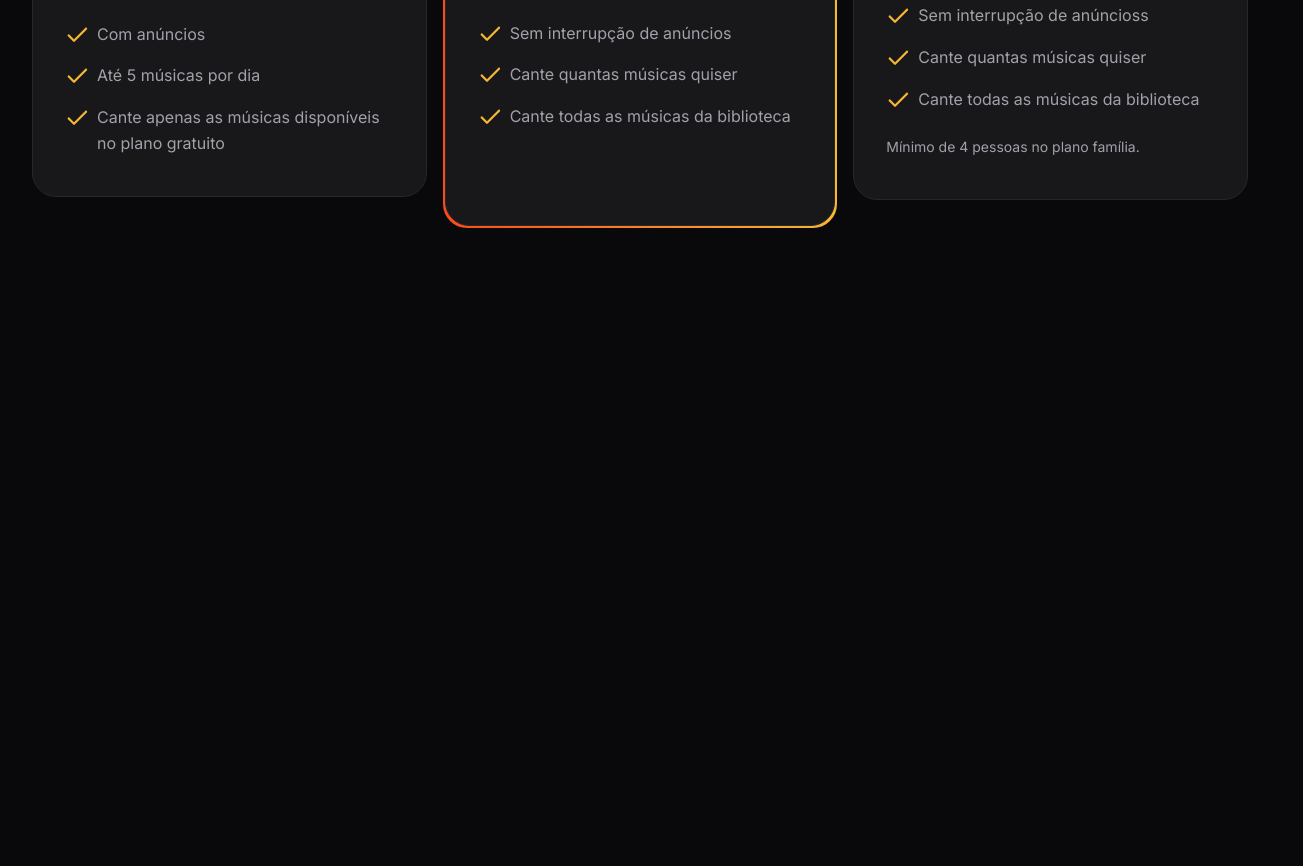
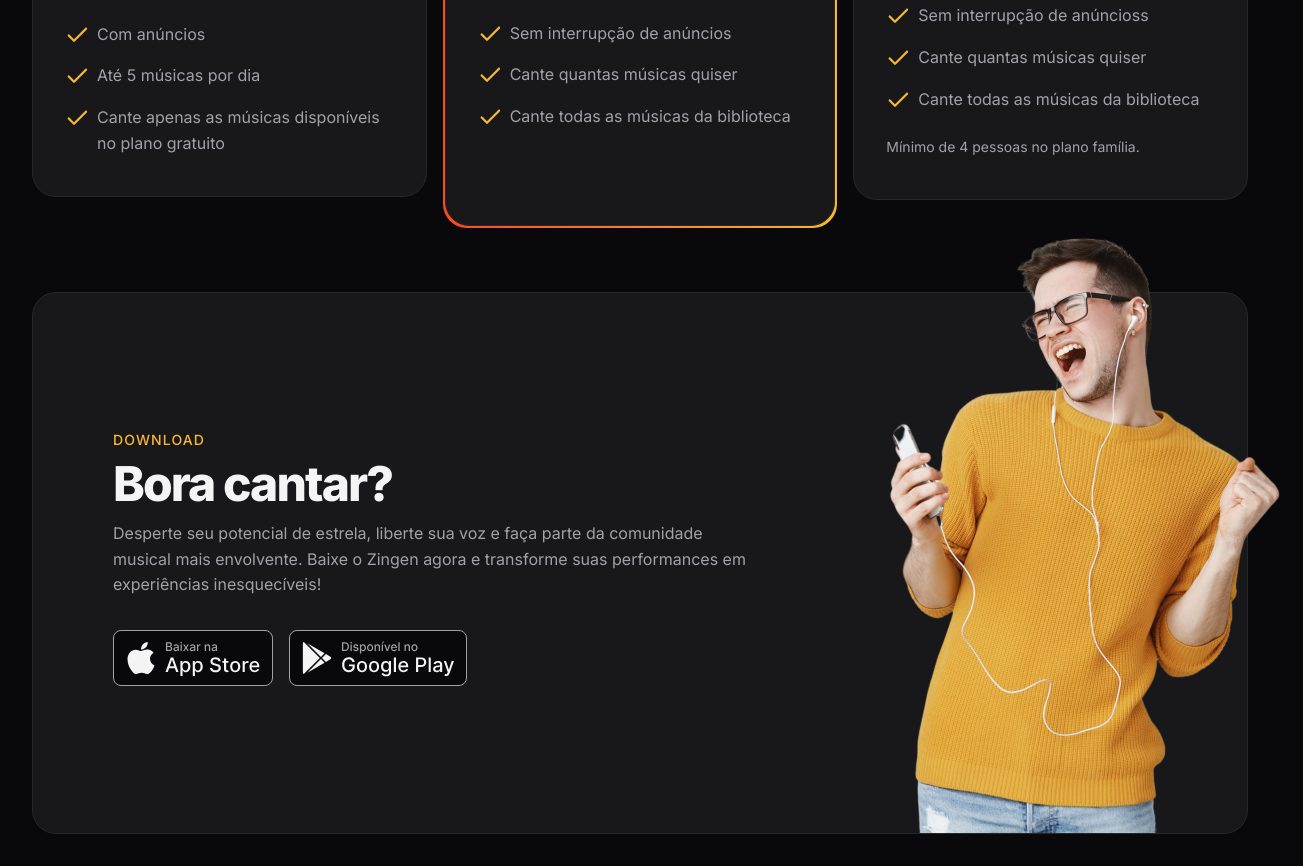
Before and after one commit to FelipeHenN/zingen, a plain HTML site: page index.html in a window 1280 px wide. Shown: the part 2911-3777 px from the top of the page, 1303 px wide, since content can reach past the window. Before the commit the page ends 3235 px from the top, so only its background shows below. Drawn offline with Linux system fonts and the light colour scheme.

Commit message:
seção download

```diff
--- a/index.html
+++ b/index.html
@@ -163,7 +163,30 @@
     </section>
 
     <section id="download">
-        <div class="container py-xl"></div>
+        <div class="container py-xl">
+            <div class="card px-lg even-columns items-center">
+                <div>
+                    <header>
+                        <strong>Download</strong>
+                        <h2>Bora cantar?</h2>
+                    </header>
+                    <p>Desperte seu potencial de estrela, liberte sua voz e faça parte da comunidade musical mais envolvente. Baixe o Zingen agora e transforme suas performances em experiências inesquecíveis!</p>
+
+                    <div class="buttons flex gap-1">
+                        <a href="#">
+                            <img src="assets/button-appstore.svg" alt="baixar da applestore">
+                        </a>
+                        <a href="#">
+                            <img src="assets/button-playstore.svg" alt="baixar da play store">
+                        </a>
+                    </div>
+
+                </div>
+
+                    <img src="assets/rapaz-ouvindo-musica-com-fones-de-ouvido-e-cantando-no-aplicativo-de-karaoke-removebg 1.png" alt="">
+
+            </div>
+        </div>
     </section>
 </body>
 </html>
--- /dev/null
+++ b/styles/download.css
@@ -0,0 +1,33 @@
+#download {
+    .card {
+        padding: 3rem 1.5rem 15rem;
+        position: relative;
+
+    & > img {
+            width: 14.5rem;
+            position: absolute;
+            bottom: 0;
+            right: -3.5rem;
+        }
+    }
+
+    .buttons {
+        flex-wrap: wrap;
+        margin-top: 2rem;
+    }
+
+    @media (width >= 80em) {
+        .card {
+            padding: 8.75rem 5rem;
+
+            & > div:nth-child(1) {
+                max-width: 40rem;
+            }
+
+            & > img {
+                width: 29.125rem;
+            }
+
+        }
+    }
+}
--- a/styles/global.css
+++ b/styles/global.css
@@ -47,6 +47,8 @@
     font-size: var(--fs-base);
     line-height: 1.6;
     color: var(--text-color-primary);
+
+    overflow-x: hidden;
 }
 
 body {
--- a/styles/index.css
+++ b/styles/index.css
@@ -9,3 +9,4 @@
 @import url(cards.css);
 @import url(features.css) (width >= 80rem);
 @import url(pricing.css);
+@import url(download.css);
```
Also changed, not shown: assets/button-appstore.svg (added), assets/button-playstore.svg (added).
